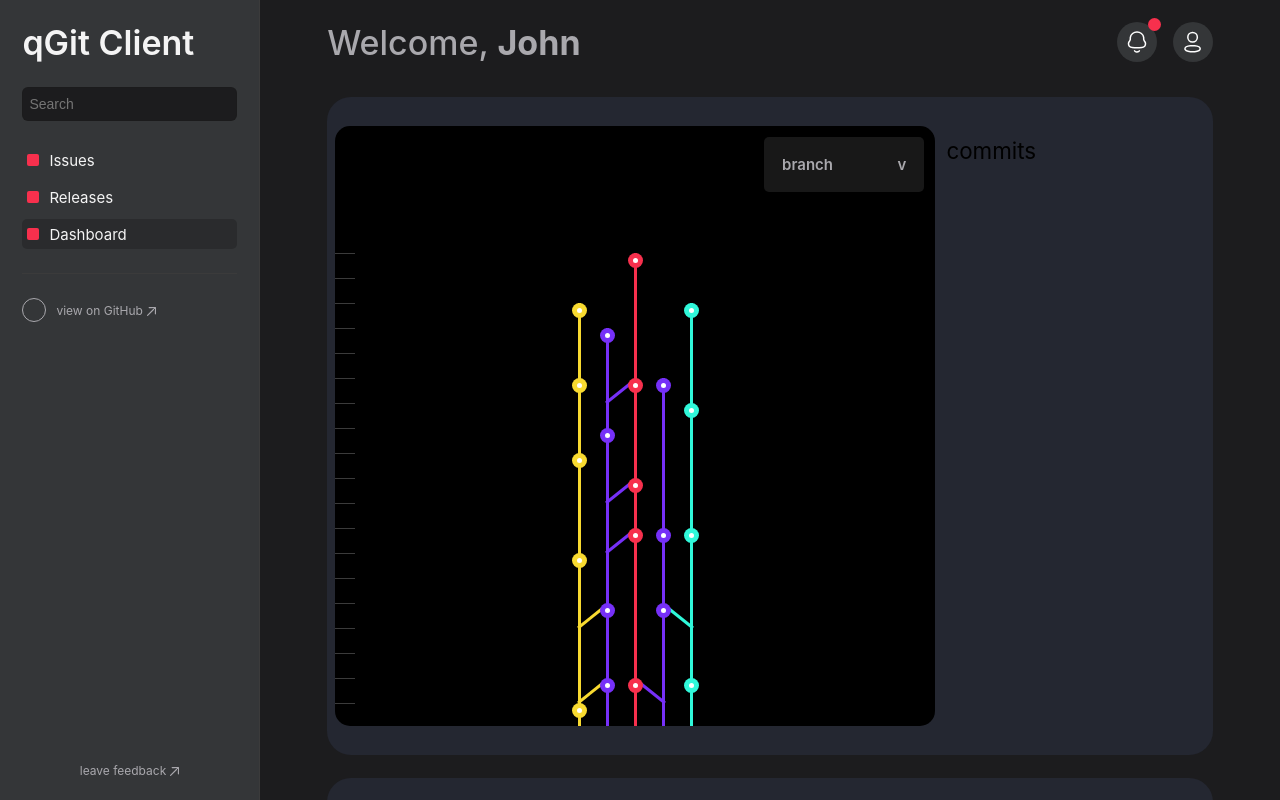
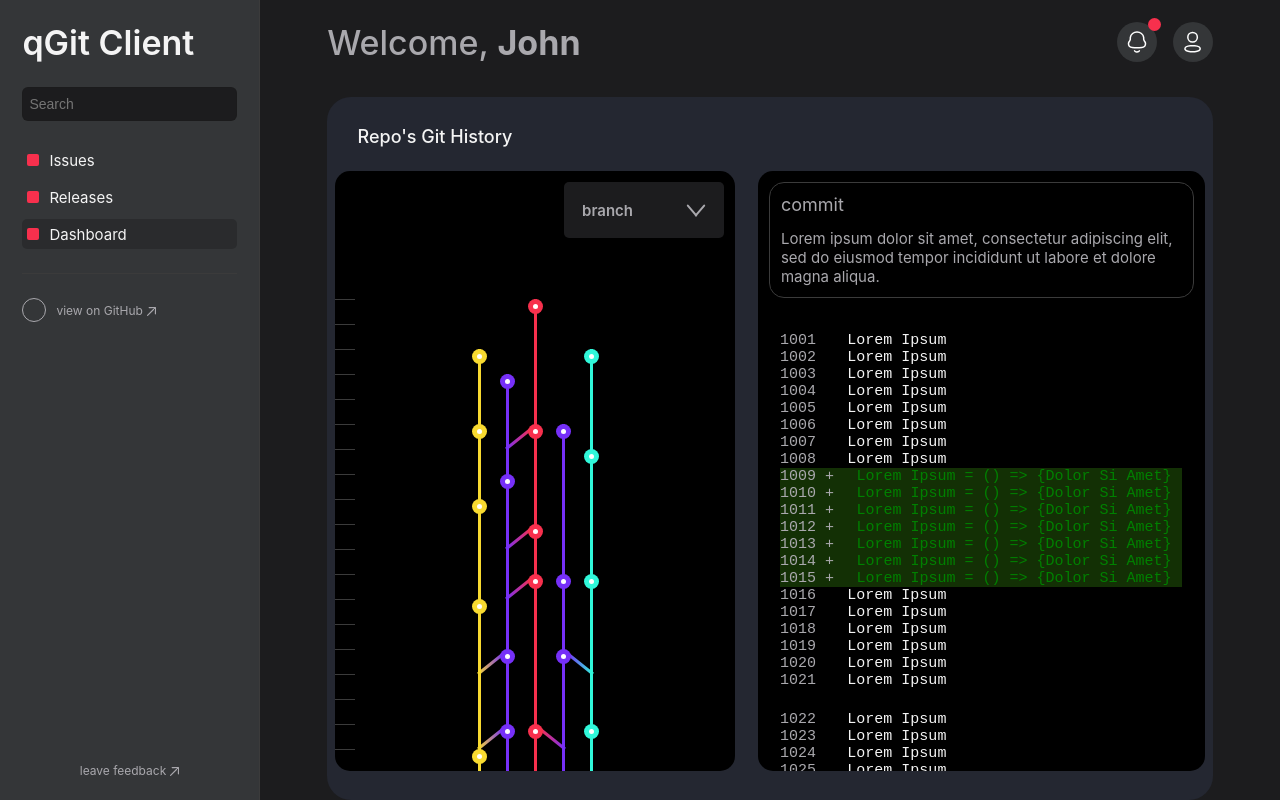
Before and after one commit to boltzmannsBane/QRgit, a React (Create React App) app: page / in a window 1280 px wide. Built offline with nearby package versions, Linux system fonts and the light colour scheme.

Commit message:
more progress on the repo's git history overview's UI

```diff
--- a/src/App.css
+++ b/src/App.css
@@ -1,4 +1,4 @@
-@import url("https://fonts.googleapis.com/css2?family=Inter:wght@100;200;300;400;500;600;700;800;900&display=swap");
+@impor url("https://fonts.googleapis.com/css2?family=Inter:wght@100;200;300;400;500;600;700;800;900&display=swap");
 
 :root {
   font-size: calc(1rem + 0.5vw);
@@ -728,7 +728,7 @@ p {
   display: flex;
   flex-direction: column;
   align-items: center;
-  top: 2.3rem;
+  top: 56px;
   right: 0;
   padding: 0.2rem;
   border-radius: 15px;
@@ -741,26 +741,11 @@ p {
   opacity: 0;
   visibility: hidden;
 }
-
 @media screen and (max-width: 768px) {
   .tray {
-    position: fixed !important;
-    opacity: 1;
-    top: 0 !important;
-    left: 0 !important;
-    width: 100vw;
-    min-height: 120vh;
-    border-radius: 40px;
-    transform: translateY(0%);
-  }
-  .tray.closed {
-    transition: 0.4s ease-in-out;
-    transform: translateY(100%);
-    opacity: 1;
-    visibility: visible;
-  }
-}
-
+    top: 128px;
+  }
+}
 .grow {
   flex: 1;
 }
@@ -940,8 +925,11 @@ p {
   margin-bottom: 1rem;
   max-width: 135px;
 }
+.is-on-track p {
+  color: black;
+}
 .is-on-track.on-track {
-  background: green;
+  background: #30f8da;
 }
 .goal-description .body-text {
   max-width: 200px;
@@ -1006,22 +994,17 @@ p {
   align-items: center;
 }
 
-.labels-row p:hover {
-  background: rgba(255, 255, 255, 0.05);
-}
-
 .labels-row p {
   padding: 0.2rem 0.3rem;
   font-weight: 500;
   width: 80%;
   border-radius: 5px;
-  cursor: pointer;
   transition: 0.2s ease-in-out;
 }
 
 .labels-row .active p {
   border-radius: 5px;
-  background: #ff754c;
+  background: #f8da30;
   color: black;
 }
 
@@ -1062,7 +1045,7 @@ p {
 .charts-overimposed > div > div {
   padding: 0.1rem;
   border-radius: 9px;
-  background: #cfc8ff;
+  background: #7630f8;
   display: flex;
   justify-content: flex-end;
   overflow: hidden;
@@ -1109,7 +1092,8 @@ p {
 .git-topology {
   position: relative;
   transform: translateY(0);
-  width: 600px;
+  max-width: 600px;
+  width: 400px;
   height: 600px;
   display: flex;
   flex-direction: column;
@@ -1119,29 +1103,86 @@ p {
   background: black;
   border-radius: 15px;
   padding: 0 !important;
-}
-
-.commit-details-card {
-  position: sticky;
-  width: 100% !important;
-  min-height: 100px !important;
-  border-radius: 10px;
-  background: rgba(128, 128, 128, 0.3);
-  backdrop-filter: blur(20px);
-  bottom: 0;
-  left: 0;
+  margin-right: 1rem;
+}
+
+@media screen and (max-width: 1130px) {
+  .git-topology {
+    margin-right: 0;
+    width: 100%;
+    max-width: 100%;
+    margin-bottom: 1rem;
+  }
 }
 
 .git-topology .view-more {
-  background: rgba(228, 228, 228, 0.1);
+  background: var(--bg-dark);
   position: sticky;
   border-radius: 5px;
   display: flex;
+  align-items: center;
   width: 160px;
   top: 0.5rem;
   right: 0.5rem;
   margin-top: 0;
   margin-right: -100%;
+  z-index: 10000000000;
+  cursor: none;
+}
+
+.dropdown-indicator {
+  height: 20px;
+  width: 20px;
+  position: relative;
+}
+
+.dropdown-indicator > * {
+  position: absolute;
+  top: 3px;
+  width: 2px;
+  height: 15px;
+  background: var(--text-dark);
+  border-radius: 3px;
+  transition: 0.1s ease-in-out;
+}
+
+.dropdown-indicator .one {
+  left: 5px;
+  transform: rotate(-40deg);
+}
+
+.dropdown-indicator .two {
+  right: 5px;
+  transform: rotate(40deg);
+}
+
+.dropdown-indicator[data-isopen="true"] .one {
+  transform: rotate(-90deg) !important;
+}
+
+.dropdown-indicator[data-isopen="true"] .two {
+  transform: rotate(90deg) !important;
+}
+.git-topology .tray {
+  display: flex;
+  background: var(--bg-dark);
+  border-radius: 5px;
+  margin-top: 1rem;
+  min-width: 200px;
+}
+
+.tray.closed {
+  display: none;
+}
+
+.git-topology .tray > * {
+  width: 100%;
+
+  border-radius: 3px !important;
+}
+
+.git-topology .tray > * {
+  box-shadow: none;
 }
 
 .git-topology,
@@ -1152,6 +1193,12 @@ p {
 .git-topology .view-more span p {
   font-weight: 600;
   color: var(--text-dark);
+}
+
+@media screen and (max-width: 768px) {
+  .git-topology .view-more {
+    display: none;
+  }
 }
 
 .git-topology .box {
@@ -1259,6 +1306,11 @@ p {
   z-index: 1;
   pointer-events: none;
 }
+@media screen and (max-width: 768px) {
+  .commit-description {
+    display: none;
+  }
+}
 
 .branch.reverse .commit-description {
   right: auto !important;
@@ -1277,23 +1329,63 @@ p {
   margin-left: 30px;
 }
 
-@keyframes tray-appear {
-  0% {
-    transform: translateY(100%);
-  }
-  100% {
-    transform: translateY(var(--tray-offset));
-  }
-}
-@keyframes tray-disappear {
-  0% {
-    transform: translateY(var(--tray-offset));
-  }
-  100% {
-    transform: translateY(100%);
-  }
-}
-
+.commits {
+  height: 600px;
+  min-width: 350px;
+  background: black;
+  border-radius: 15px;
+  padding: 0.5rem;
+  overflow-y: scroll;
+}
+
+.commits > * {
+  padding: 0.5rem;
+}
+
+.commit-info {
+  border-radius: 15px;
+  border: 1px solid var(--border);
+}
+
+.commit-info > * + * {
+  margin-top: 0.6rem;
+}
+
+.commit-info .details {
+  font-size: inherit;
+  font-weight: 400;
+  margin-right: 0.5rem;
+}
+
+.commit-info .hash {
+}
+.commit-info > p {
+  color: var(--text-dark);
+  max-width: 60ch;
+}
+
+.additions {
+  margin-bottom: 1rem;
+}
+.addition {
+  background: rgba(89, 225, 24, 0.21);
+  color: green;
+}
+.removal {
+  background: rgba(225, 24, 24, 0.41);
+  color: red;
+}
+.additions span,
+.removals span {
+  color: var(--text-dark);
+  margin-right: 1rem;
+}
+
+@media screen and (max-width: 768px) {
+  .commits {
+    min-width: 100px;
+  }
+}
 .tray h2 {
   padding: 1rem 0;
   font-weight: 600;
@@ -1410,9 +1502,13 @@ p {
   padding: 1.3rem 8px;
   margin-bottom: 1rem;
   display: flex;
-}
-.dashboard-overview > * {
-  padding: 0.5rem;
+  flex-wrap: wrap;
+}
+
+.dashboard-overview > h2 {
+  padding: 0 1rem;
+  width: 100%;
+  margin-bottom: 24px;
 }
 
 .popup-container {
--- a/src/components/DashboardComponents.js
+++ b/src/components/DashboardComponents.js
@@ -54,14 +54,7 @@ export const UserMenuButtons = () => {
       >
         <NotifsIcon />
         <div class={`notification-indicator ${!NIS && "hidden"}`} />
-        <motion.div
-          layout
-          drag={window.innerWidth <= 820 && "y"}
-          dragConstraints={{ top: 0, left: 0, right: 0, bottom: 0 }}
-          dragElastic={0.9}
-          onDragEnd={(event, info) => {
-            info.offset.y > 300 && handleTraySwipeDown();
-          }}
+        <div
           class={`tray notifications-tray ${openTray("notifications-button")}`}
           onClick={(e) => e.stopPropagation()}
         >
@@ -77,7 +70,7 @@ export const UserMenuButtons = () => {
           >
             <b>View More</b>
           </button>
-        </motion.div>
+        </div>
       </button>
 
       <button
@@ -122,11 +115,83 @@ function NotificationItem() {
 }
 
 export const DashboardOverview = () => {
+  const [activeCommit, setActiveCommit] = useState("");
   return (
     <div class="dashboard-overview">
-      <GitTopology />
-      <div class="commits">commits</div>
+      <h2>Repo's Git History</h2>
+      <GitTopology setActiveCommit={setActiveCommit} />
+      <div class="commits grow">
+        <div class="commit-info">
+          <h2>
+            <span class="details">commit</span>
+            <span class="hash">{activeCommit}</span>
+          </h2>
+          <p>
+            Lorem ipsum dolor sit amet, consectetur adipiscing elit, sed do
+            eiusmod tempor incididunt ut labore et dolore magna aliqua.
+          </p>
+        </div>
+        <div class="commit-overview"></div>
+        <div class="commit-body">
+          <pre>
+            <code>
+              <CommitBody />
+            </code>
+          </pre>
+        </div>
+      </div>
     </div>
+  );
+};
+
+const CommitBody = () => {
+  const mockData = () => {
+    let i = 0;
+    let arr = [];
+    for (i; i <= 20; i++) {
+      arr.push(i);
+    }
+    return arr;
+  };
+  let i = 1000;
+
+  const additions = mockData().map(() => {
+    i++;
+    if (i > 1008 && i < 1016)
+      return (
+        <p class="addition">
+          <span>{i} +</span>
+          {`Lorem Ipsum = () => {Dolor Si Amet}`}
+        </p>
+      );
+    return (
+      <p>
+        <span>{i}</span> Lorem Ipsum
+      </p>
+    );
+  });
+
+  const removals = mockData().map(() => {
+    i++;
+    if (i > 1028 && i < 1034)
+      return (
+        <p class="removal">
+          <span>{i} -</span>
+          {`Lorem Ipsum = () => {Dolor Si Amet}`}
+        </p>
+      );
+    return (
+      <p>
+        <span>{i}</span> Lorem Ipsum
+      </p>
+    );
+  });
+
+  return (
+    <>
+      <div class="additions">{additions}</div>
+      <div class="removals">{removals}</div>
+    </>
   );
 };
 
@@ -169,7 +234,7 @@ const gitData = [
   [0, 0, 1, 0, 0],
 ];
 
-const GitTopology = () => {
+const GitTopology = ({ setActiveCommit }) => {
   //eh
 
   const commits = [
@@ -250,7 +315,7 @@ const GitTopology = () => {
       style={{ background: `${colors[branchIndex]}` }}
       class={`branch  birth ${branchIndex > 1 && "reverse"}`}
     >
-      <CommitNode data={commits[0]} />
+      <CommitNode setActiveCommit={setActiveCommit} data={commits[0]} />
       <svg>
         <defs>
           <linearGradient
@@ -284,7 +349,7 @@ const GitTopology = () => {
       style={{ background: `${colors[branchIndex]}` }}
       class={`branch ${branchIndex > 1 && "reverse"}`}
     >
-      <CommitNode data={commits[0]} />
+      <CommitNode setActiveCommit={setActiveCommit} data={commits[0]} />
     </div>,
 
     // 4 - "pull request"
@@ -293,7 +358,30 @@ const GitTopology = () => {
       style={{ background: `${colors[branchIndex]}` }}
     >
       <svg>
-        <path d="M25 5  0 25" stroke-width="3" stroke={colors[branchIndex]} />
+        <defs>
+          <linearGradient
+            id={`linear-1${branchIndex}`}
+            x1="0%"
+            y1="0%"
+            x2="100%"
+            y2="0%"
+          >
+            <stop offset="0%" stop-color={colors[branchIndex]} />
+            <stop
+              offset="100%"
+              stop-color={
+                branchIndex > 2
+                  ? colors[branchIndex - 1]
+                  : colors[branchIndex + 1]
+              }
+            />
+          </linearGradient>
+        </defs>
+        <path
+          d="M25 5  0 25"
+          stroke-width="3"
+          stroke={`url(#linear-1${branchIndex})`}
+        />
       </svg>
     </div>,
   ];
@@ -312,23 +400,124 @@ const GitTopology = () => {
     return gitMapElementsTable(branchIndex, vertIndex)[val];
   }
 
+  const [open, setOpen] = useState(false);
+
   return (
-    <div class="git-topology">
-      <div class="view-more">
+    <div onClick={() => setOpen(false)} class="git-topology">
+      <div
+        onClick={(e) => {
+          e.stopPropagation();
+          setOpen((prevState) => !prevState);
+        }}
+        class={`view-more `}
+      >
         <span>
           <p>branch</p>
         </span>
         <div class="spacer"></div>
         <span>
-          <p>v</p>
+          <div class="dropdown-indicator" data-isopen={open}>
+            <div class="one" />
+            <div class="two" />
+          </div>
         </span>
+        <div class={`tray ${open ? "open" : "closed"}`}>
+          <div class="notification-item">
+            <b>master</b>
+            <div class="spacer" />
+
+            <svg
+              width="30"
+              height="30"
+              viewBox="5 5 30 30"
+              xmlns="http://www.w3.org/2000/svg"
+              fill="#F7304D"
+            >
+              <title />
+              <g id="Git">
+                <path d="M31.55,18.93,21.07,8.45a1.56,1.56,0,0,0-2.19,0l-2.17,2.18,2.76,2.76a1.83,1.83,0,0,1,2.32,2.34l2.66,2.66a1.84,1.84,0,1,1-.7,3,1.85,1.85,0,0,1-.4-2L20.87,17v6.52a2,2,0,0,1,.48.35,1.85,1.85,0,1,1-2-.4V16.83a1.82,1.82,0,0,1-1-2.41L15.64,11.7,8.45,18.88a1.56,1.56,0,0,0,0,2.19L18.93,31.55a1.56,1.56,0,0,0,2.19,0L31.55,21.12a1.56,1.56,0,0,0,0-2.19" />
+              </g>
+            </svg>
+          </div>
+          <div class="notification-item">
+            <b>dev-original</b>
+            <div class="spacer" />
+
+            <svg
+              width="30"
+              height="30"
+              viewBox="5 5 30 30"
+              xmlns="http://www.w3.org/2000/svg"
+              fill="#7630F8"
+            >
+              <title />
+              <g id="Git">
+                <path d="M31.55,18.93,21.07,8.45a1.56,1.56,0,0,0-2.19,0l-2.17,2.18,2.76,2.76a1.83,1.83,0,0,1,2.32,2.34l2.66,2.66a1.84,1.84,0,1,1-.7,3,1.85,1.85,0,0,1-.4-2L20.87,17v6.52a2,2,0,0,1,.48.35,1.85,1.85,0,1,1-2-.4V16.83a1.82,1.82,0,0,1-1-2.41L15.64,11.7,8.45,18.88a1.56,1.56,0,0,0,0,2.19L18.93,31.55a1.56,1.56,0,0,0,2.19,0L31.55,21.12a1.56,1.56,0,0,0,0-2.19" />
+              </g>
+            </svg>
+          </div>
+          <div class="notification-item">
+            <b>dev2</b>
+
+            <div class="spacer" />
+
+            <svg
+              width="30"
+              height="30"
+              viewBox="5 5 30 30"
+              xmlns="http://www.w3.org/2000/svg"
+              fill="#F8DA30"
+            >
+              <title />
+              <g id="Git">
+                <path d="M31.55,18.93,21.07,8.45a1.56,1.56,0,0,0-2.19,0l-2.17,2.18,2.76,2.76a1.83,1.83,0,0,1,2.32,2.34l2.66,2.66a1.84,1.84,0,1,1-.7,3,1.85,1.85,0,0,1-.4-2L20.87,17v6.52a2,2,0,0,1,.48.35,1.85,1.85,0,1,1-2-.4V16.83a1.82,1.82,0,0,1-1-2.41L15.64,11.7,8.45,18.88a1.56,1.56,0,0,0,0,2.19L18.93,31.55a1.56,1.56,0,0,0,2.19,0L31.55,21.12a1.56,1.56,0,0,0,0-2.19" />
+              </g>
+            </svg>
+          </div>
+          <div class="notification-item">
+            <b>dev3</b>
+
+            <div class="spacer" />
+
+            <svg
+              width="30"
+              height="30"
+              viewBox="5 5 30 30"
+              xmlns="http://www.w3.org/2000/svg"
+              fill="#7630F8"
+            >
+              <title />
+              <g id="Git">
+                <path d="M31.55,18.93,21.07,8.45a1.56,1.56,0,0,0-2.19,0l-2.17,2.18,2.76,2.76a1.83,1.83,0,0,1,2.32,2.34l2.66,2.66a1.84,1.84,0,1,1-.7,3,1.85,1.85,0,0,1-.4-2L20.87,17v6.52a2,2,0,0,1,.48.35,1.85,1.85,0,1,1-2-.4V16.83a1.82,1.82,0,0,1-1-2.41L15.64,11.7,8.45,18.88a1.56,1.56,0,0,0,0,2.19L18.93,31.55a1.56,1.56,0,0,0,2.19,0L31.55,21.12a1.56,1.56,0,0,0,0-2.19" />
+              </g>
+            </svg>
+          </div>
+          <div class="notification-item">
+            <b>dev4</b>
+
+            <div class="spacer" />
+
+            <svg
+              width="30"
+              height="30"
+              viewBox="5 5 30 30"
+              xmlns="http://www.w3.org/2000/svg"
+              fill="#30F8DA"
+            >
+              <title />
+              <g id="Git">
+                <path d="M31.55,18.93,21.07,8.45a1.56,1.56,0,0,0-2.19,0l-2.17,2.18,2.76,2.76a1.83,1.83,0,0,1,2.32,2.34l2.66,2.66a1.84,1.84,0,1,1-.7,3,1.85,1.85,0,0,1-.4-2L20.87,17v6.52a2,2,0,0,1,.48.35,1.85,1.85,0,1,1-2-.4V16.83a1.82,1.82,0,0,1-1-2.41L15.64,11.7,8.45,18.88a1.56,1.56,0,0,0,0,2.19L18.93,31.55a1.56,1.56,0,0,0,2.19,0L31.55,21.12a1.56,1.56,0,0,0,0-2.19" />
+              </g>
+            </svg>
+          </div>
+        </div>
       </div>
       <div class="box">{rows}</div>
     </div>
   );
 };
 
-const CommitNode = ({ data }) => {
+const CommitNode = ({ data, setActiveCommit }) => {
   const [hovered, setHovered] = useState(false);
   const [active, setActive] = useState(false);
 
@@ -369,6 +558,7 @@ const CommitNode = ({ data }) => {
       onMouseLeave={() => setHovered(false)}
       class={`commit-node `}
       id={id}
+      onClick={() => setActiveCommit(id)}
     >
       <AnimatePresence>
         {hovered && (
@@ -401,35 +591,35 @@ export const DashboardGoalsDigest = () => {
       <div class="goals-block">
         <h2>Your Goals</h2>{" "}
         <GoalsDigestGoalRow
-          stroke={"#ba5ce6"}
+          stroke={0}
           dashOffset={30}
           handleClick={handleClick}
           el={1}
           state={activeGoal}
         />
         <GoalsDigestGoalRow
-          stroke={"#5cb5e6"}
+          stroke={1}
           dashOffset={70}
           handleClick={handleClick}
           el={2}
           state={activeGoal}
         />
         <GoalsDigestGoalRow
-          stroke={"#e6ba5c"}
+          stroke={2}
           dashOffset={50}
           handleClick={handleClick}
           el={3}
           state={activeGoal}
         />
         <GoalsDigestGoalRow
-          stroke={"#5cb5e6"}
+          stroke={3}
           dashOffset={81}
           handleClick={handleClick}
           el={4}
           state={activeGoal}
         />
         <GoalsDigestGoalRow
-          stroke={"#ba5ce6"}
+          stroke={4}
           dashOffset={90}
           handleClick={handleClick}
           el={5}
@@ -477,6 +667,7 @@ const GoalsDigestGoalRow = ({ state, stroke, dashOffset, handleClick, el }) => {
     if (state === el) return "active";
   }
 
+  const colors = ["#F8DA30", "#7630F8", "#F7304D", "#7630F8", "#30F8DA"];
   return (
     <div
       class={`goal-row ${checkActiveGoal(el, state)}`}
@@ -489,7 +680,7 @@ const GoalsDigestGoalRow = ({ state, stroke, dashOffset, handleClick, el }) => {
       </div>
       <div class="spacer" />
       <div>
-        <DoughnutChart stroke={stroke} dashOffset={dashOffset} />
+        <DoughnutChart stroke={colors[stroke]} dashOffset={dashOffset} />
         <p>{dashOffset}%</p>
       </div>
     </div>
```
